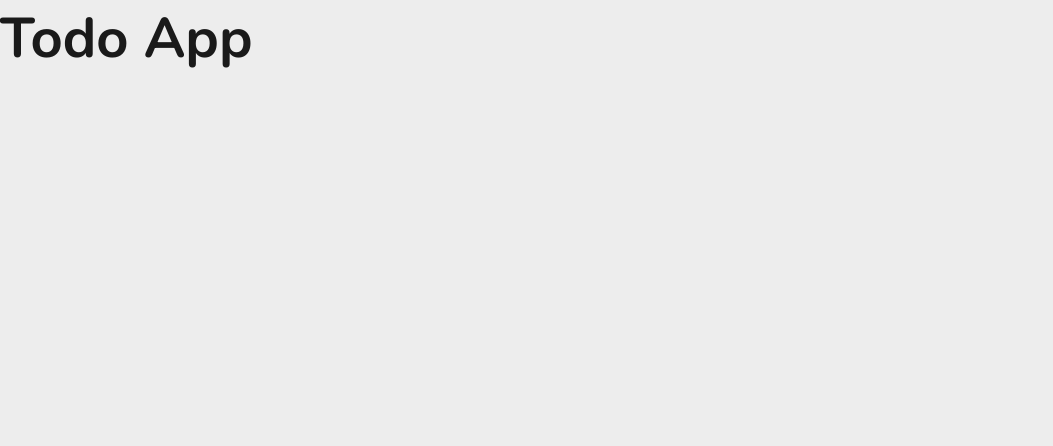
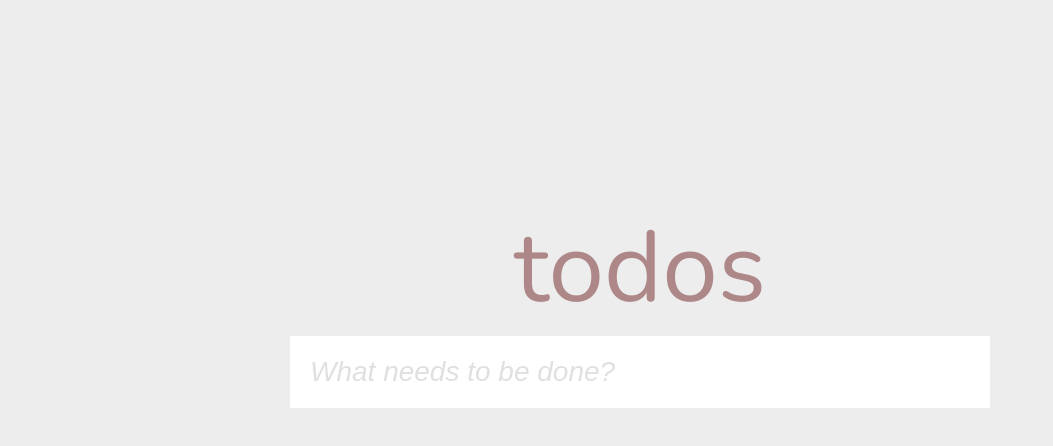
Before and after one commit to IgorMokhov/todo-app, a React (Vite) app: page / in a window 1280 px wide. Shown: the top 446 px of the page, without its empty margins (0-1053 px from the left). Built offline with nearby package versions, Linux system fonts and the light colour scheme.

Commit message:
feat: added styles for Todos. added Todos in the App

```diff
--- a/src/App.tsx
+++ b/src/App.tsx
@@ -1,9 +1,10 @@
 import './App.css';
+import { Todos } from './components/Todos/Todos';
 
 export const App = () => {
   return (
     <main>
-      <h1>Todo App</h1>
+      <Todos />
     </main>
   );
 };
--- /dev/null
+++ b/src/components/Todos/Todos.module.css
@@ -0,0 +1,12 @@
+.todos {
+  max-width: 700px;
+  margin: 0 auto;
+  padding-top: 200px;
+}
+
+.todos_title {
+  color: var(--accent-color);
+  font-weight: 200;
+  font-size: var(--font-lg);
+  text-align: center;
+}
```
